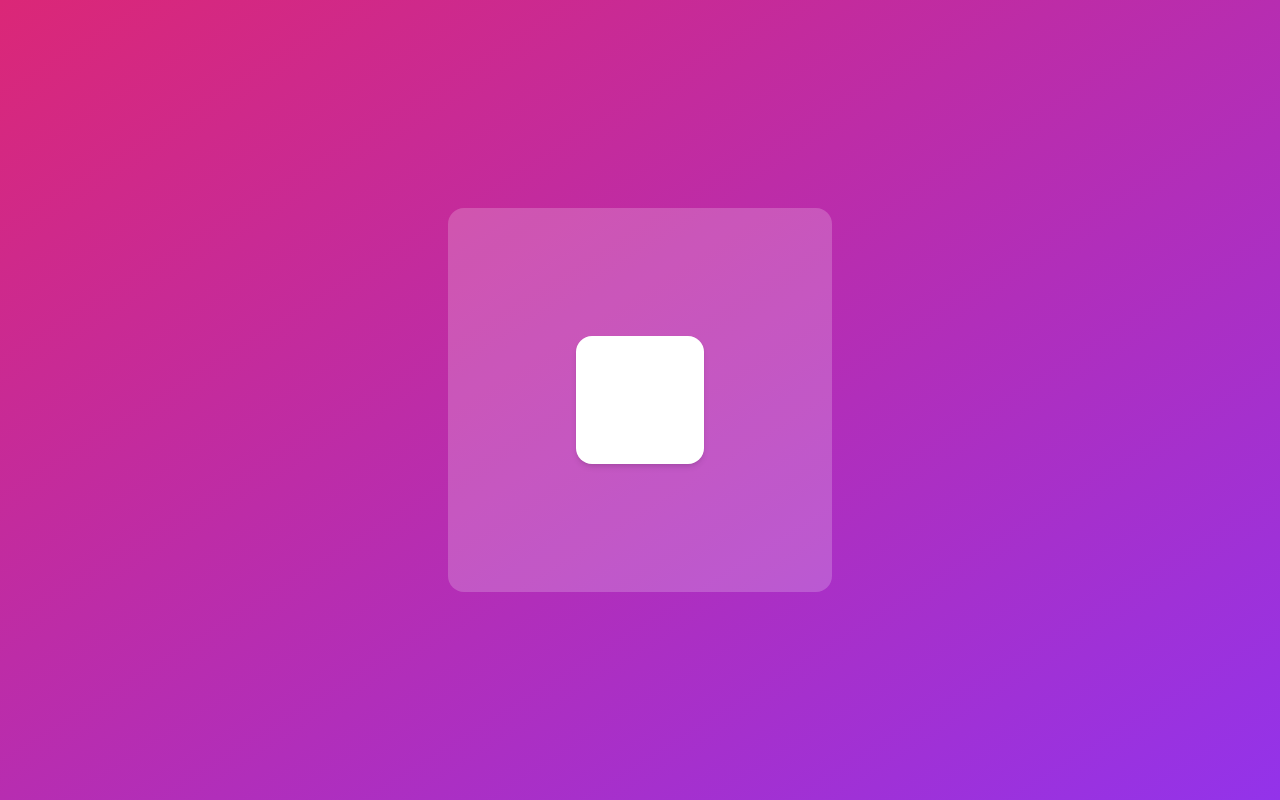
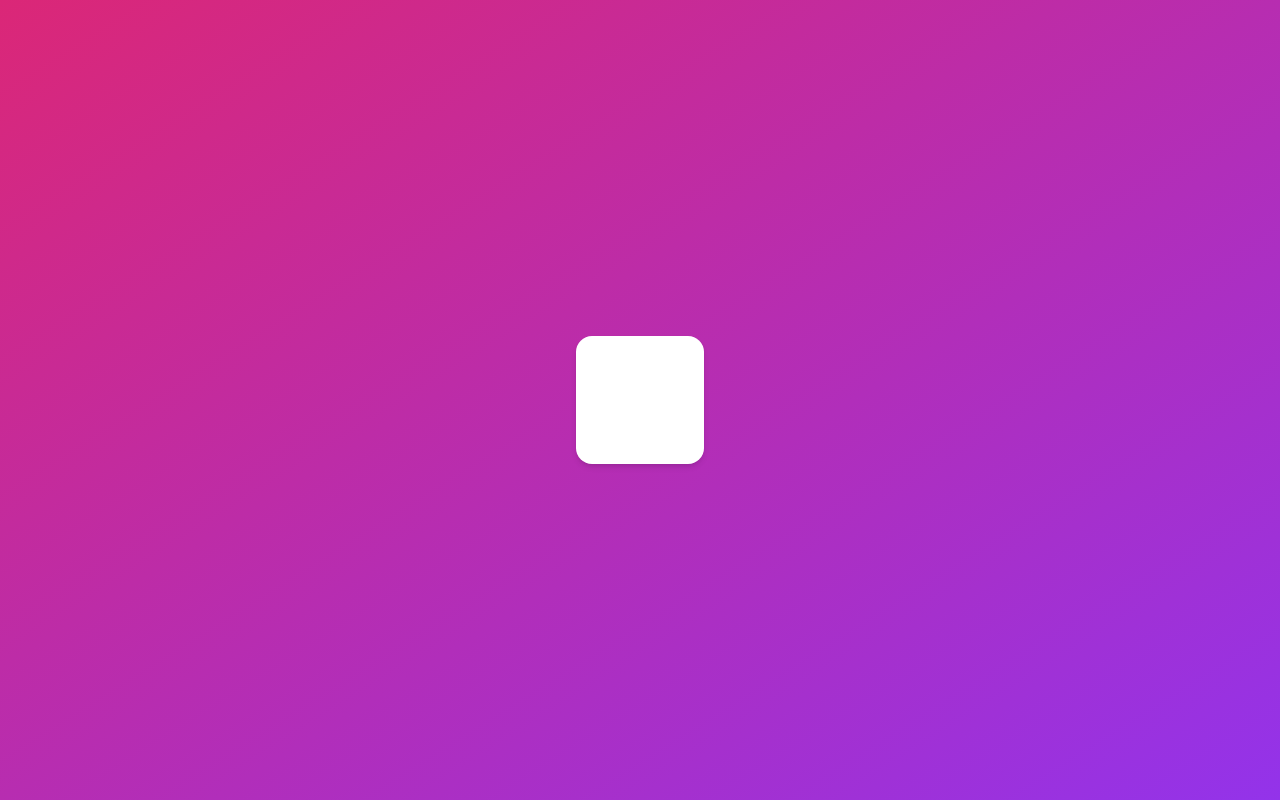
Before and after one commit to yeongminChae/NextJs-Deep-Studying, a Next.js app in the folder react-masterclass-tailwind/: page / in a window 1280 px wide. Built offline with nearby package versions, Linux system fonts and the light colour scheme.

Commit message:
Animation - Framer Motion : Motion Value part 1&2

```diff
--- a/react-masterclass-tailwind/pages/index.tsx
+++ b/react-masterclass-tailwind/pages/index.tsx
@@ -1,38 +1,22 @@
 import type { NextPage } from "next";
-import { motion } from "framer-motion";
-import { useRef } from "react";
-
-const boxVars = {
-  hover: { scale: 1.5, rotateZ: 90 },
-  click: { scale: 1, borderRadius: "100px" },
-  drag: {
-    backgroundColor: "rgb(191, 172, 224)",
-    transition: {
-      duration: 3,
-    },
-  },
-};
+import { motion, useMotionValue, useTransform } from "framer-motion";
+import { useEffect } from "react";
 
 const Home: NextPage = () => {
-  const biggerBoxref = useRef<HTMLDivElement>(null);
+  const x = useMotionValue(0);
+  const scale = useTransform(x, [-800, 0, 800], [2, 1, 0.1]);
+  useEffect(() => {
+    // x.onChange(()=>console.log(x.get()))
+    scale.onChange(() => console.log(scale.get()));
+  }, [x, scale]);
   return (
     <div className="flex h-screen w-screen items-center justify-center bg-gradient-to-tl from-purple-600 to-pink-600">
       <motion.div
-        ref={biggerBoxref}
-        className="flex h-96 w-96 items-center justify-center  rounded-2xl bg-white/[0.2] "
-      >
-        <motion.div
-          variants={boxVars}
-          drag
-          dragSnapToOrigin
-          dragElastic={0.5}
-          dragConstraints={biggerBoxref}
-          whileDrag="drag"
-          whileHover="hover"
-          whileTap="click"
-          className="grid h-32 w-32 grid-cols-2 rounded-2xl bg-white shadow-md "
-        />
-      </motion.div>
+        drag="x"
+        dragSnapToOrigin
+        style={{ x, scale: scale }}
+        className="grid h-32 w-32 grid-cols-2 rounded-2xl bg-white shadow-md "
+      />
     </div>
   );
 };
```
